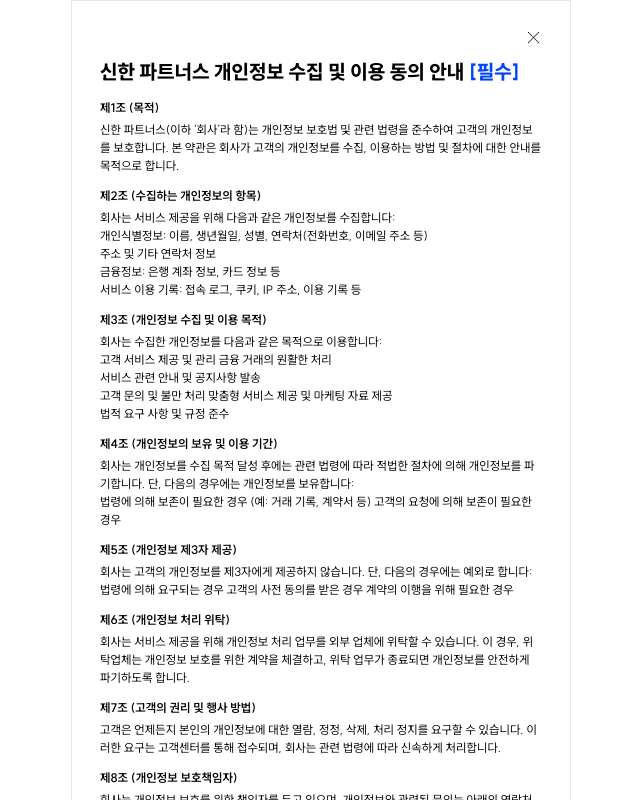
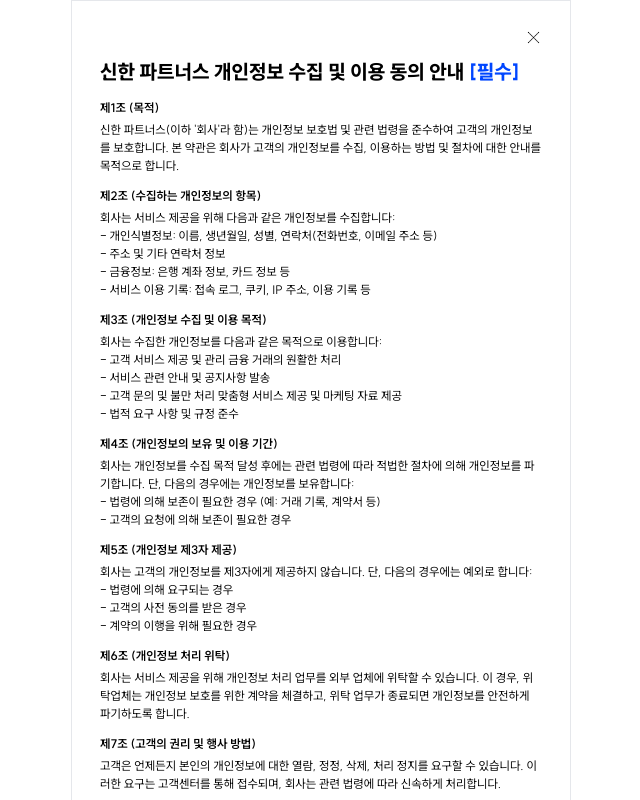
Before and after one commit to wlsud801/shinhan-partners, a Next.js app: page /form/perm in a window 1280 px wide. Shown: the top 800 px of the page, without its empty margins (319-959 px from the left). Built offline with nearby package versions, Linux system fonts and the light colour scheme.

Commit message:
Fix: 약관 사항 수정

```diff
--- a/src/app/form/perm/page.tsx
+++ b/src/app/form/perm/page.tsx
@@ -23,30 +23,33 @@
             <h3 className="text-sm font-bold mt-3 mb-1">제2조 (수집하는 개인정보의 항목)</h3>
             <p className="text-sm">
                 회사는 서비스 제공을 위해 다음과 같은 개인정보를 수집합니다: <br />
-                개인식별정보: 이름, 생년월일, 성별, 연락처(전화번호, 이메일 주소 등)
+                - 개인식별정보: 이름, 생년월일, 성별, 연락처(전화번호, 이메일 주소 등)
                 <br />
-                주소 및 기타 연락처 정보 <br />
-                금융정보: 은행 계좌 정보, 카드 정보 등 <br />
-                서비스 이용 기록: 접속 로그, 쿠키, IP 주소, 이용 기록 등
+                - 주소 및 기타 연락처 정보 <br />
+                - 금융정보: 은행 계좌 정보, 카드 정보 등 <br />- 서비스 이용 기록: 접속 로그, 쿠키, IP 주소, 이용 기록
+                등
             </p>
             <h3 className="text-sm font-bold mt-3 mb-1">제3조 (개인정보 수집 및 이용 목적)</h3>
             <p className="text-sm">
                 회사는 수집한 개인정보를 다음과 같은 목적으로 이용합니다: <br />
-                고객 서비스 제공 및 관리 금융 거래의 원활한 처리 <br />
-                서비스 관련 안내 및 공지사항 발송 <br />
-                고객 문의 및 불만 처리 맞춤형 서비스 제공 및 마케팅 자료 제공 <br />
-                법적 요구 사항 및 규정 준수
+                - 고객 서비스 제공 및 관리 금융 거래의 원활한 처리 <br />
+                - 서비스 관련 안내 및 공지사항 발송 <br />
+                - 고객 문의 및 불만 처리 맞춤형 서비스 제공 및 마케팅 자료 제공 <br />- 법적 요구 사항 및 규정 준수
             </p>
             <h3 className="text-sm font-bold mt-3 mb-1">제4조 (개인정보의 보유 및 이용 기간)</h3>
             <p className="text-sm">
                 회사는 개인정보를 수집 목적 달성 후에는 관련 법령에 따라 적법한 절차에 의해 개인정보를 파기합니다. 단,
                 다음의 경우에는 개인정보를 보유합니다: <br />
-                법령에 의해 보존이 필요한 경우 (예: 거래 기록, 계약서 등) 고객의 요청에 의해 보존이 필요한 경우
+                - 법령에 의해 보존이 필요한 경우 (예: 거래 기록, 계약서 등) <br />- 고객의 요청에 의해 보존이 필요한
+                경우
             </p>
             <h3 className="text-sm font-bold mt-3 mb-1">제5조 (개인정보 제3자 제공)</h3>
             <p className="text-sm">
                 회사는 고객의 개인정보를 제3자에게 제공하지 않습니다. 단, 다음의 경우에는 예외로 합니다: <br />
-                법령에 의해 요구되는 경우 고객의 사전 동의를 받은 경우 계약의 이행을 위해 필요한 경우
+                - 법령에 의해 요구되는 경우 <br />
+                - 고객의 사전 동의를 받은 경우 <br />
+                - 계약의 이행을 위해 필요한 경우
+                <br />
             </p>
             <h3 className="text-sm font-bold mt-3 mb-1">제6조 (개인정보 처리 위탁)</h3>
             <p className="text-sm">
```
